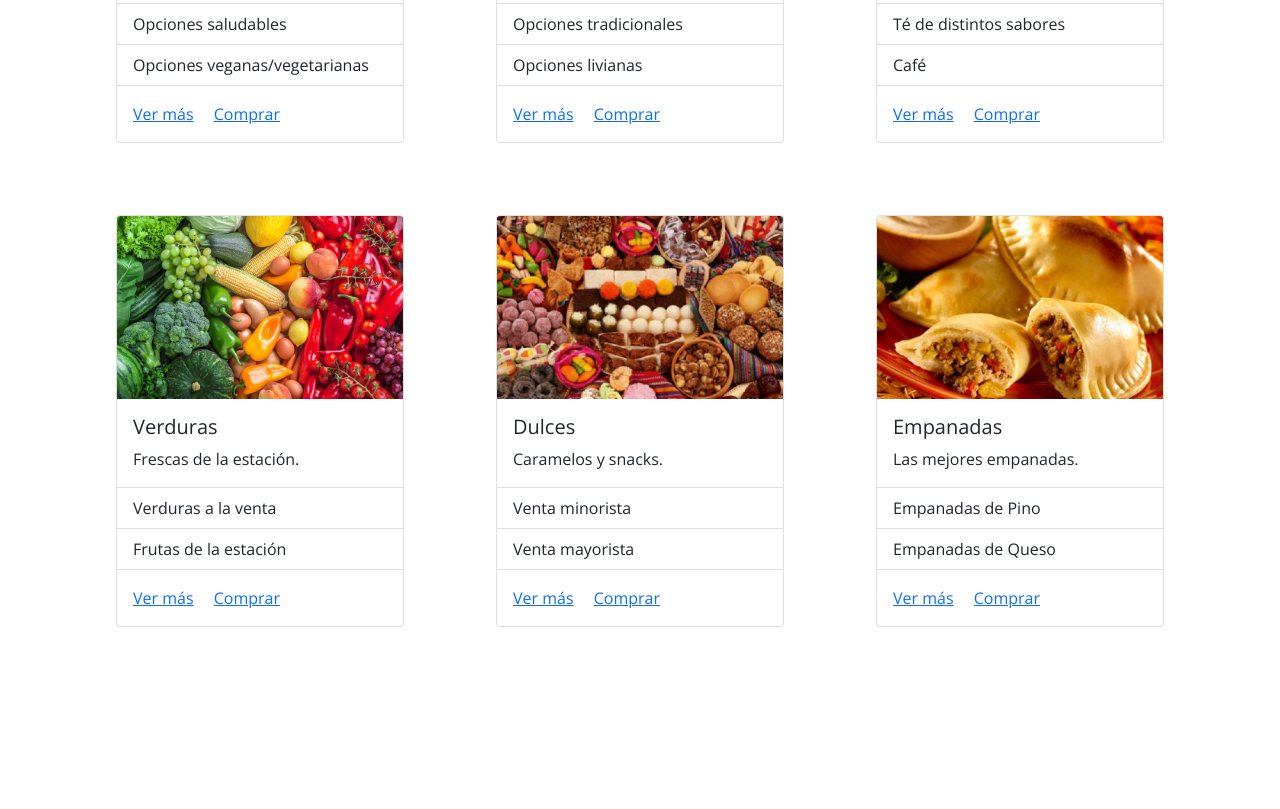
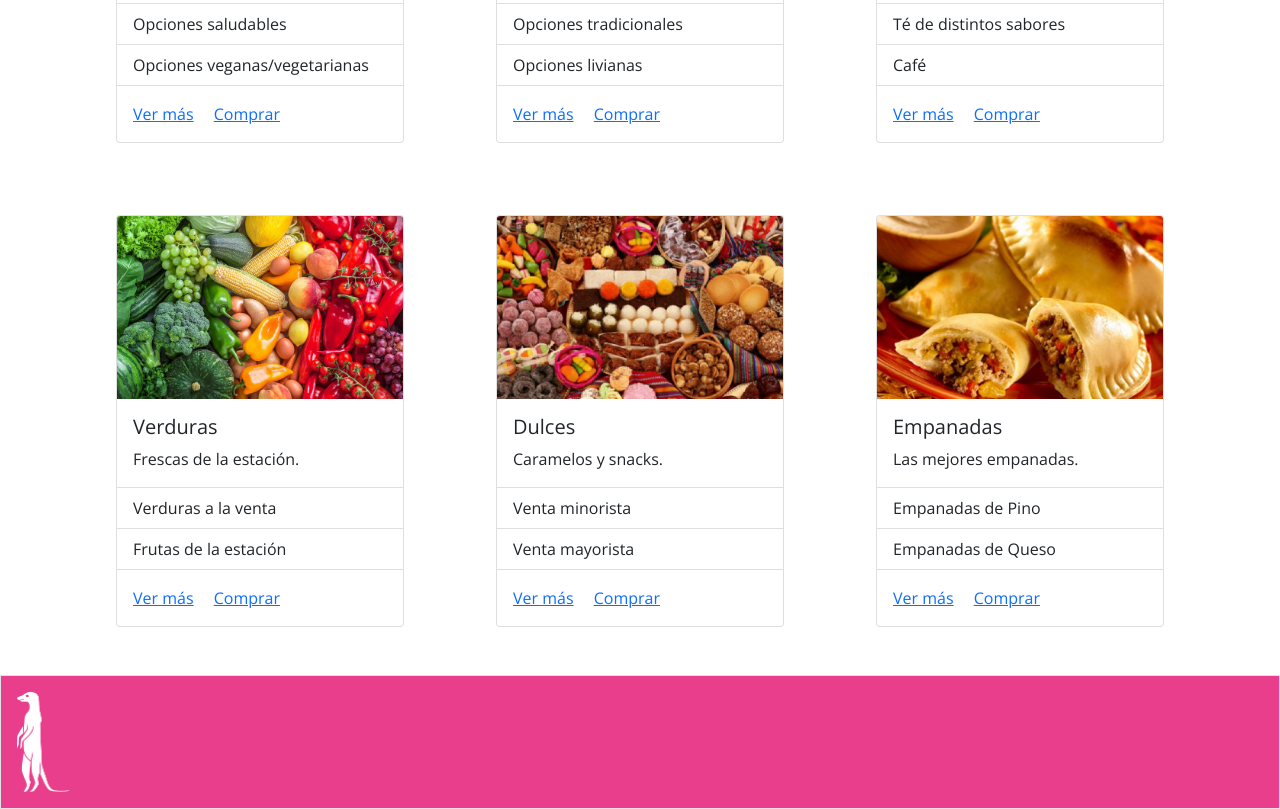
Before and after one commit to marinijilla/Desafio_Zuricata, a plain HTML site: page index.html in a window 1280 px wide. Shown: the part 521-1330 px from the top of the page. Before the commit the page ends 1196 px from the top, so only its background shows below. Drawn offline with nearby package versions, Linux system fonts and the light colour scheme.

Commit message:
{ADD} se agrega Footer

```diff
--- a/assets/css/style.css
+++ b/assets/css/style.css
@@ -10,3 +10,7 @@ h1 {
  font-size: 3.75rem;
  color: #707070;
 }
+
+footer {
+    background-color: #e83e8c ;
+}
--- a/index.html
+++ b/index.html
@@ -158,6 +158,9 @@
     </div>
     <footer>
       <!-- footer-->
+      <div class="col-sm-12 p-3 border">
+        <img src="./assets/img/logo-footer.png" alt="Suricata" height="100">
+      </div>
     </footer>
 
     <!-- Option 1: Bootstrap Bundle with Popper -->
```
